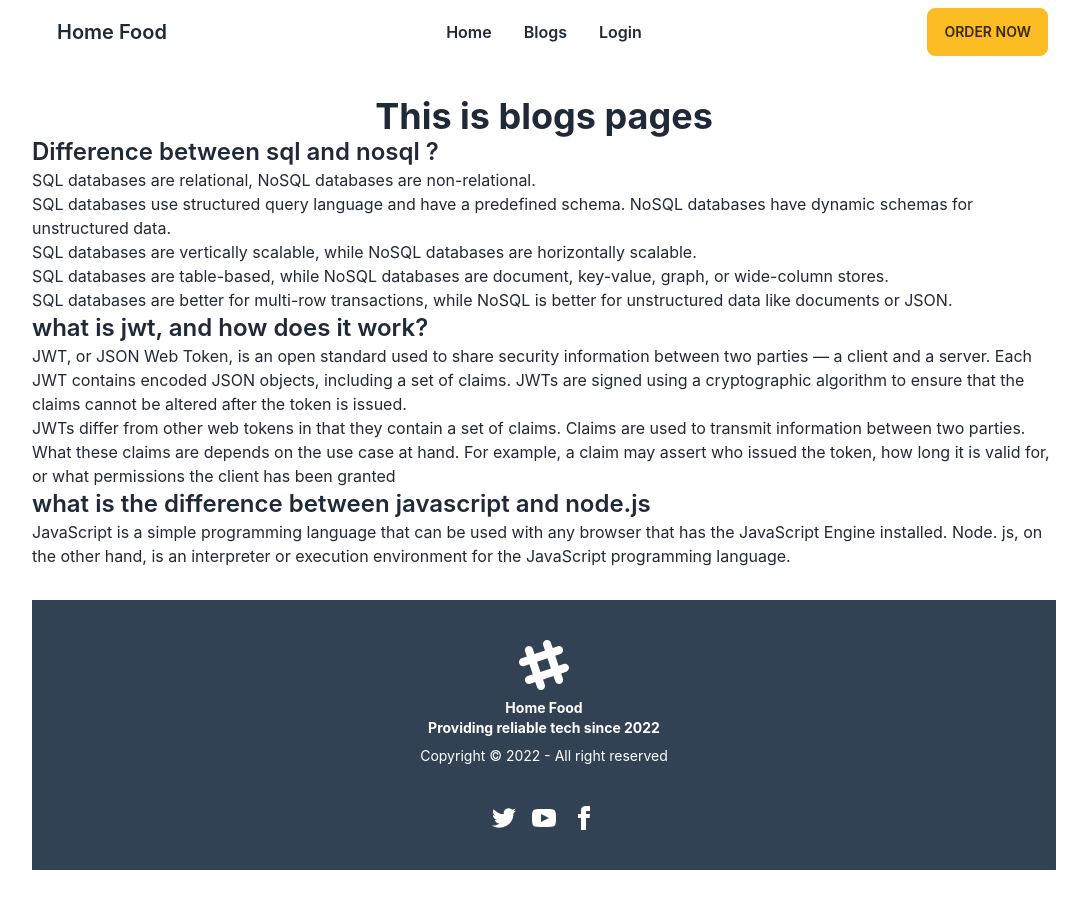
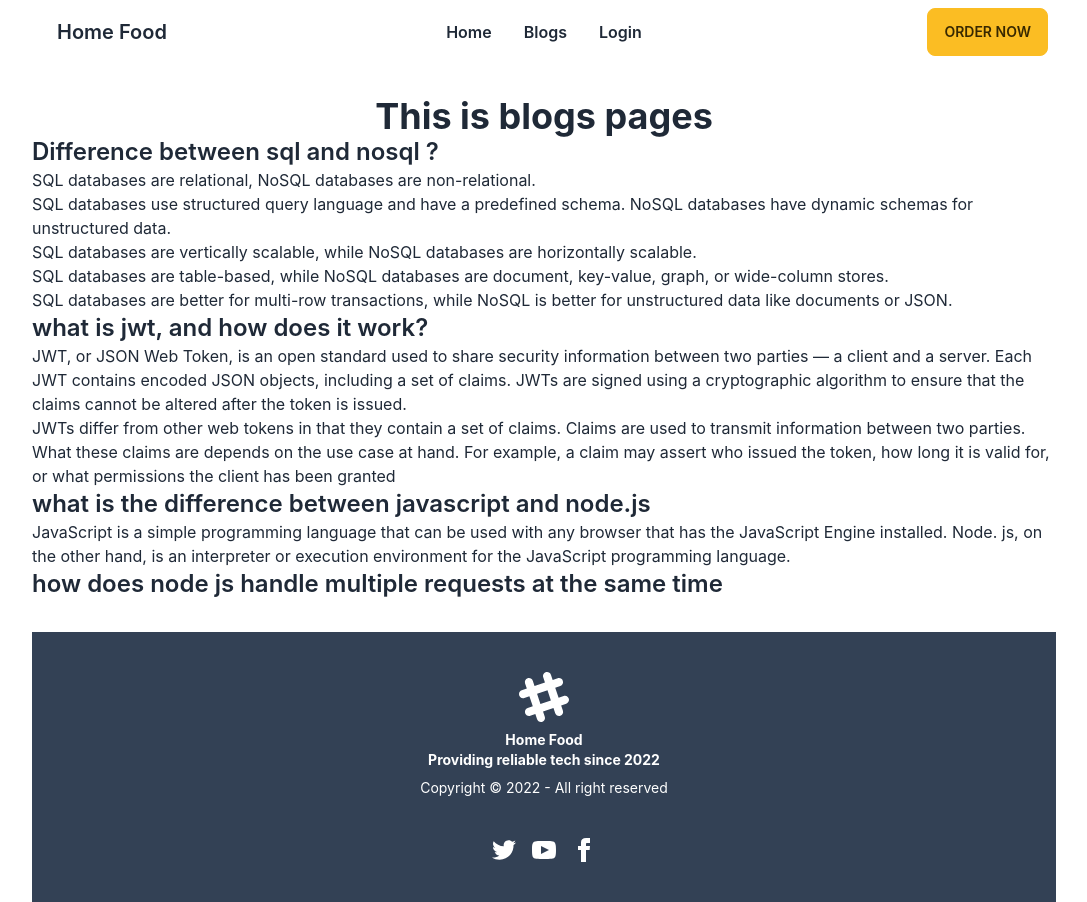
Before and after one commit to parthasuman/home-food-all, a React (Create React App) app: page /blogs in a window 1280 px wide. Shown: the whole page, without its empty margins (96-1183 px from the left). Before the commit the page ends 870 px from the top, so only its background shows below. Built offline with nearby package versions, Linux system fonts and the light colour scheme; no server answers.

Commit message:
4th question added

```diff
--- a/src/Pages/Blogs/Blogs.js
+++ b/src/Pages/Blogs/Blogs.js
@@ -44,6 +44,9 @@ const Blogs = () => {
         hand, is an interpreter or execution environment for the JavaScript
         programming language.
       </p>
+      <h2 className="text-2xl font-semibold">
+        how does node js handle multiple requests at the same time
+      </h2>
     </div>
   );
 };
```
